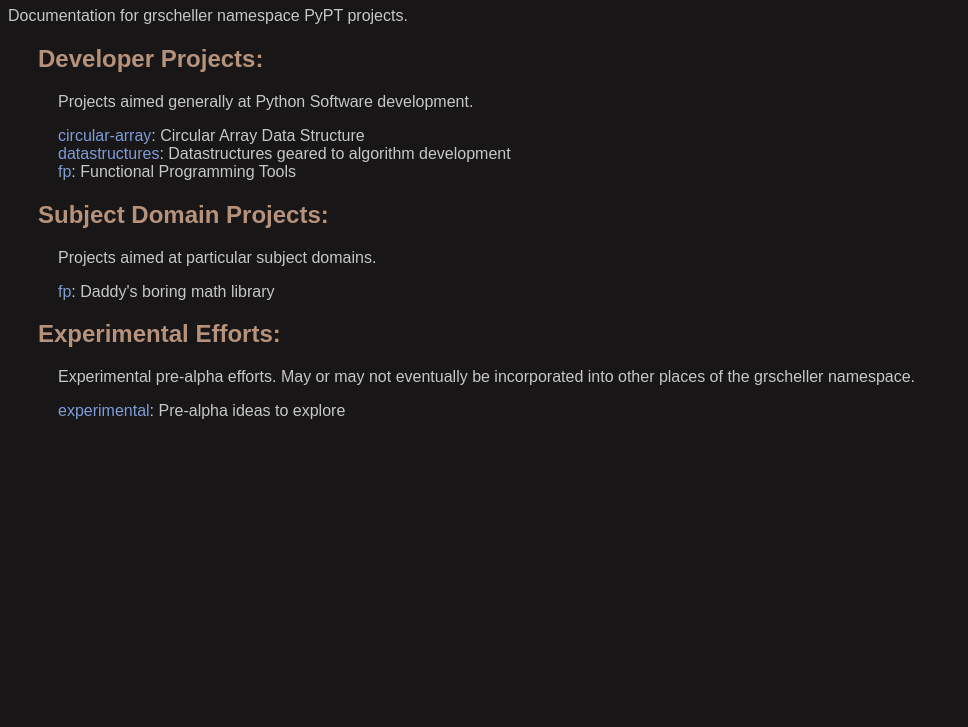
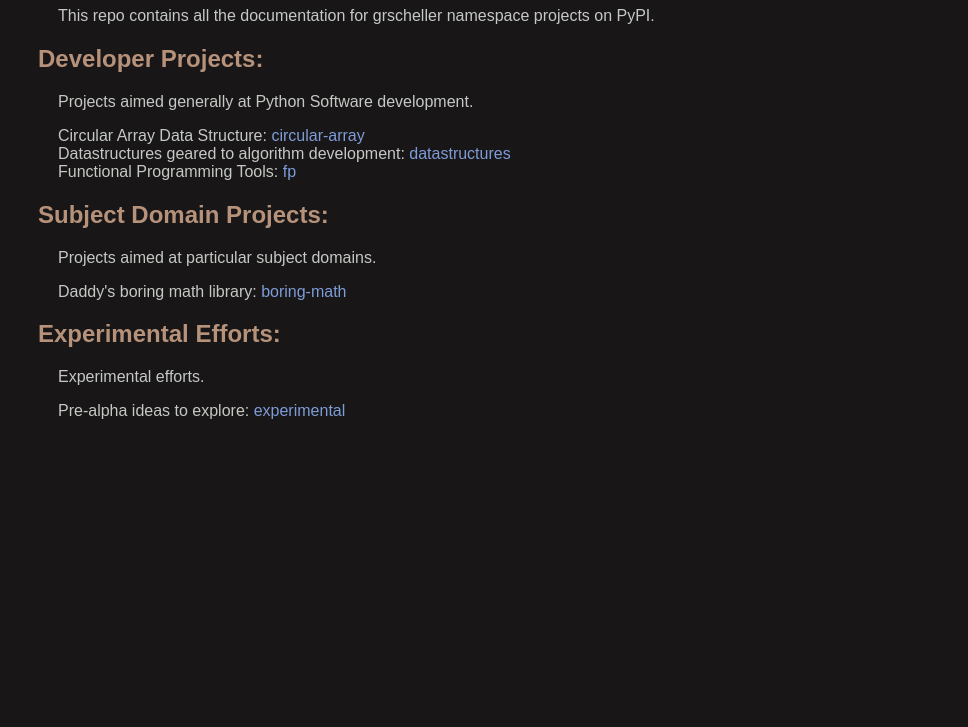
Before and after one commit to grscheller/grscheller-pypi-namespace-docs, a plain HTML site: page docs/index.html in a window 1280 px wide. Shown: the part 73-800 px from the top of the page, without its empty margins (0-968 px from the left). Drawn offline with Linux system fonts and the light colour scheme.

Commit message:
Corrected errors and markdown feedback
- docs/index.html

```diff
--- a/docs/index.html
+++ b/docs/index.html
@@ -8,42 +8,37 @@
 </head>
 
 <body>
-  <h1>PyPI grscheller namespace project docs</h1>
-    Documentation for grscheller namespace PyPT projects.
+  <h1>Documentation for grscheller Python projects</h1>
+    <p>
+      This repo contains all the documentation for grscheller namespace
+      projects on PyPI.
+    </p>
 
     <h2>Developer Projects:</h2>
-      <p>
-        Projects aimed generally at Python Software development.
-      </p>
+      <p>Projects aimed generally at Python Software development.</p>
 
       <p>
-        <a href="circular-array/ca.index">
-          circular-array</a>: Circular Array Data Structure<br>
-        <a href="datastructures/ds.index">
-          datastructures</a>: Datastructures geared to algorithm development<br>
-        <a href="fp/fp.index">
-          fp</a>: Functional Programming Tools<br>
+        Circular Array Data Structure:
+          <a href="circular-array/ca.html">circular-array</a><br>
+        Datastructures geared to algorithm development:
+          <a href="datastructures/ds.html">datastructures</a><br>
+        Functional Programming Tools:
+          <a href="fp/fp.html">fp</a><br>
       </p>
 
     <h2>Subject Domain Projects:</h2>
-      <p>
-        Projects aimed at particular subject domains.
-      </p>
+      <p>Projects aimed at particular subject domains.</p>
 
       <p>
-        <a href="boring-math/bm.index">
-          fp</a>: Daddy's boring math library<br>
+        Daddy's boring math library:
+        <a href="boring-math/bm.html">boring-math</a><br>
       </p>
 
     <h2>Experimental Efforts:</h2>
-      <p>
-        Experimental pre-alpha efforts. May or may not eventually be
-        incorporated into other places of the grscheller namespace.
-      </p>
+      <p>Experimental efforts.</p>
 
-      <p>
-        <a href="experimental/ex.index">
-          experimental</a>: Pre-alpha ideas to explore<br>
+      <p>Pre-alpha ideas to explore:
+        <a href="experimental/ex.html">experimental</a><br>
       </p>
 
 </body>
```
